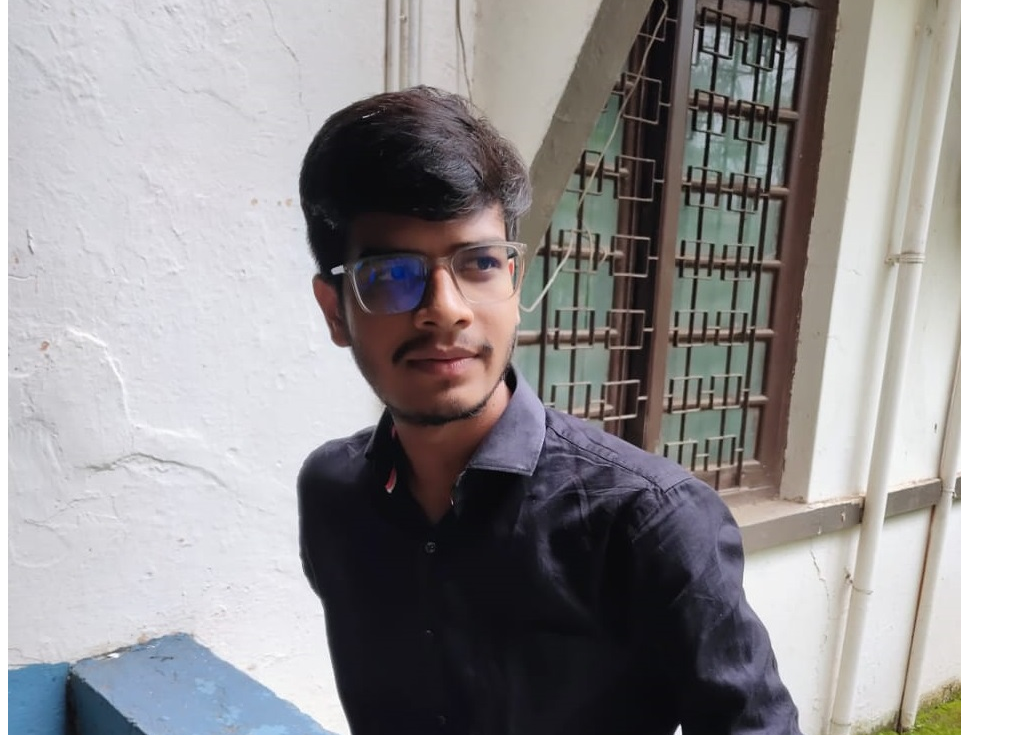
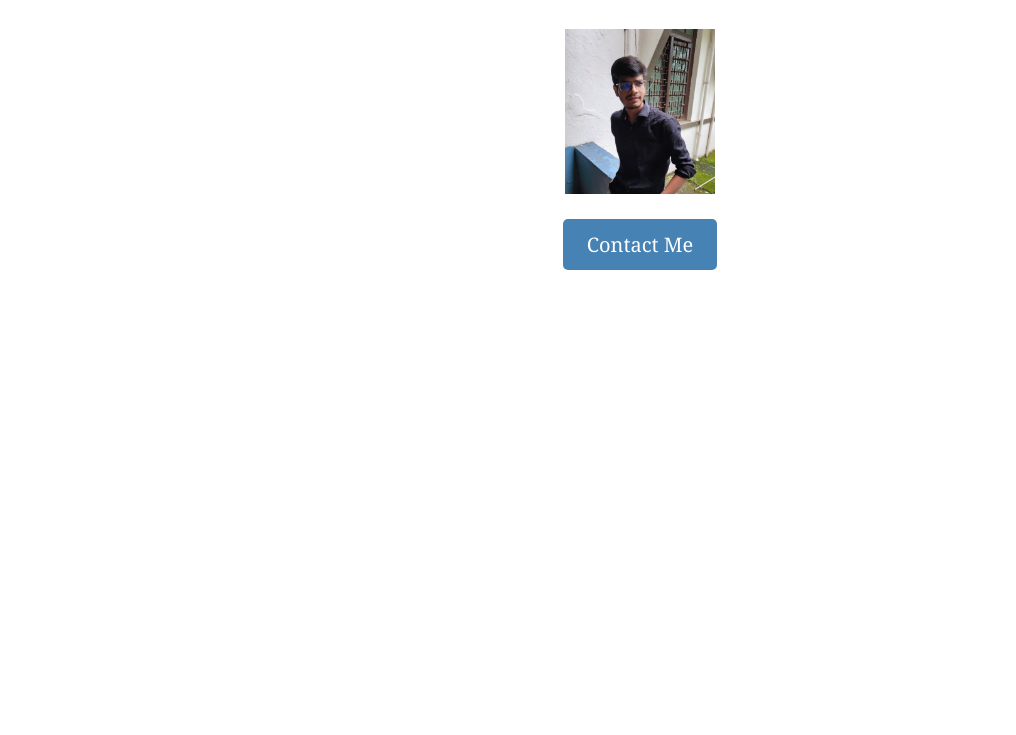
Before and after one commit to arvism08/SanskarResume, a plain HTML site: page index.html in a window 1280 px wide. Shown: the part 204-939 px from the top of the page, without its empty margins (0-1016 px from the left). After the commit the page ends 800 px from the top, so only its background shows below. Drawn offline with Linux system fonts and the light colour scheme; the site is published under a folder, as on GitHub Pages, so addresses that start at the root find nothing.

Commit message:
update index.html

```diff
--- a/index.html
+++ b/index.html
@@ -8,7 +8,7 @@
     <title>Profile | Sanskar Maliwad</title>
 
     <!-- Link CSS -->
-    <link rel="stylesheet" href="/css/profile_page.css">
+    <link rel="stylesheet" href="./css/profile_page.css">
 </head>
 
 <body>
```
